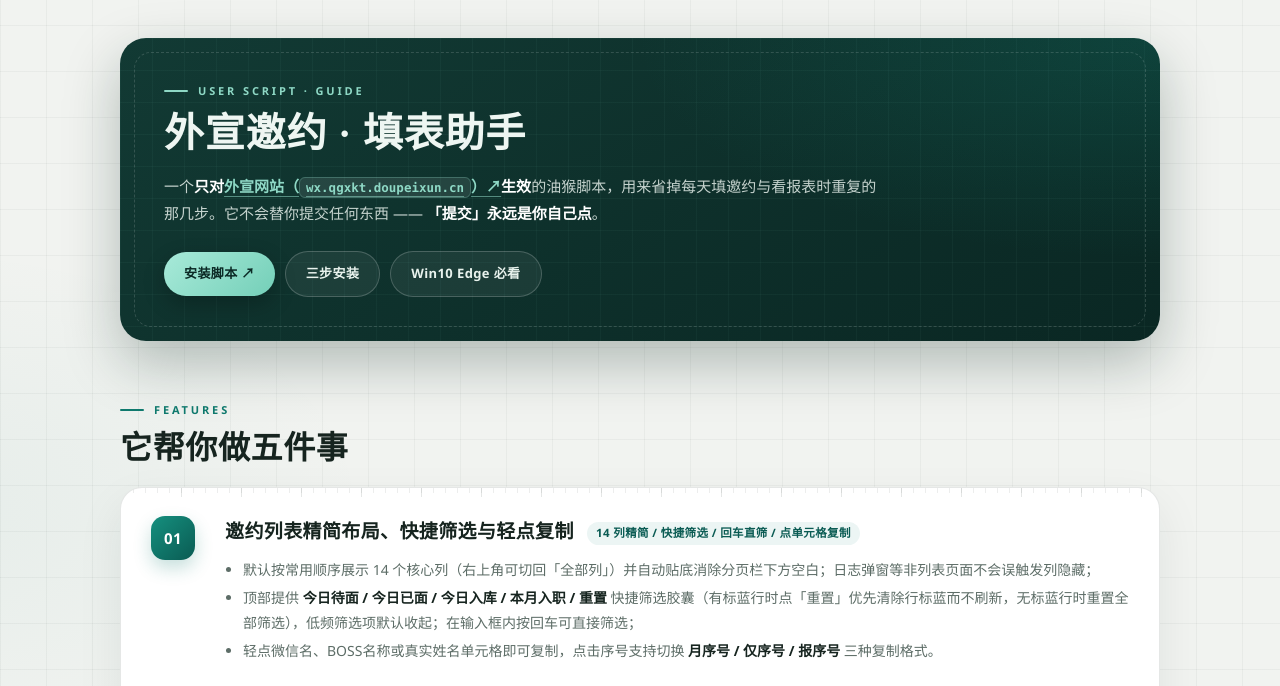
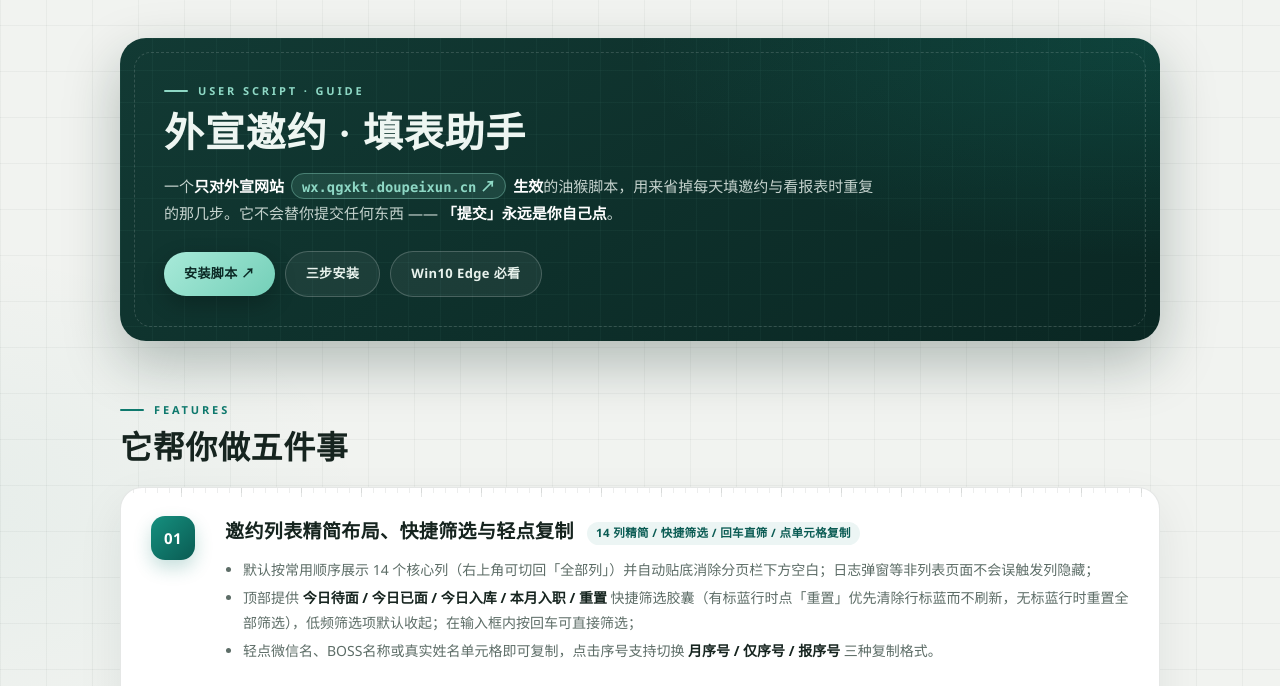
Before and after one commit to fengqi-annan/waixuan, a plain HTML site: page wx-fill-guide.html in a window 1280 px wide. Shown: the part 67-753 px from the top of the page. Drawn offline with Linux system fonts and the light colour scheme; a web font is replaced by a local one.

Commit message:
Add files via upload

```diff
--- a/wx-fill-guide.html
+++ b/wx-fill-guide.html
@@ -201,19 +201,29 @@
       color: var(--mint);
     }
     .hero-site-link {
+      display: inline;
+      padding: 2px 10px;
+      margin: 0 3px;
+      border: 1px solid rgba(142, 216, 197, .38);
+      border-radius: 999px;
+      background: rgba(142, 216, 197, .12);
       color: var(--mint);
-      text-decoration: underline;
-      text-underline-offset: 4px;
-      text-decoration-color: rgba(142, 216, 197, .55);
-      transition: color .16s ease, text-decoration-color .16s ease;
+      text-decoration: none;
+      box-decoration-break: clone;
+      -webkit-box-decoration-break: clone;
+      transition: color .16s ease, background .16s ease, border-color .16s ease;
+    }
+    .hero-site-link code {
+      padding: 0;
+      border: 0;
+      background: transparent;
+      color: inherit;
+      font-size: .92em;
     }
     .hero-site-link:hover {
       color: #ffffff;
-      text-decoration-color: #ffffff;
-    }
-    .hero-site-link:hover code {
-      color: #ffffff;
-      border-color: rgba(255, 255, 255, .45);
+      border-color: rgba(142, 216, 197, .75);
+      background: rgba(142, 216, 197, .22);
     }
     .hero-actions {
       position: relative;
@@ -626,7 +636,7 @@
           <h1>外宣邀约 · 填表助手</h1>
         </div>
         <p class="hero-desc">
-          一个<strong>只对<a class="hero-site-link" href="http://wx.qgxkt.doupeixun.cn/" target="_blank" rel="noopener">外宣网站（<code>wx.qgxkt.doupeixun.cn</code>）↗</a>生效</strong>的油猴脚本，用来省掉每天填邀约与看报表时重复的那几步。它不会替你提交任何东西 —— <strong>「提交」永远是你自己点</strong>。
+          一个<strong>只对外宣网站 <a class="hero-site-link" href="http://wx.qgxkt.doupeixun.cn/" target="_blank" rel="noopener"><code>wx.qgxkt.doupeixun.cn</code> ↗</a> 生效</strong>的油猴脚本，用来省掉每天填邀约与看报表时重复的那几步。它不会替你提交任何东西 —— <strong>「提交」永远是你自己点</strong>。
         </p>
         <div class="hero-actions">
           <a class="btn-primary" href="https://waixuan.pages.dev/wx-fill.user.js" target="_blank" rel="noopener">安装脚本 ↗</a>
```
